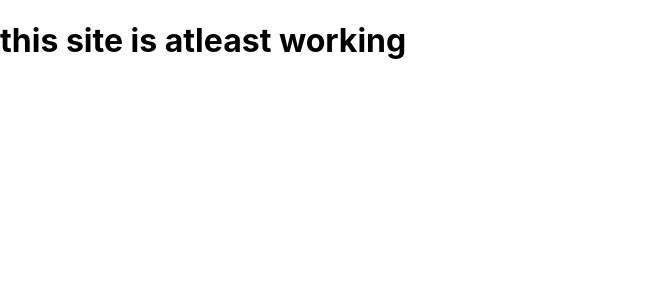
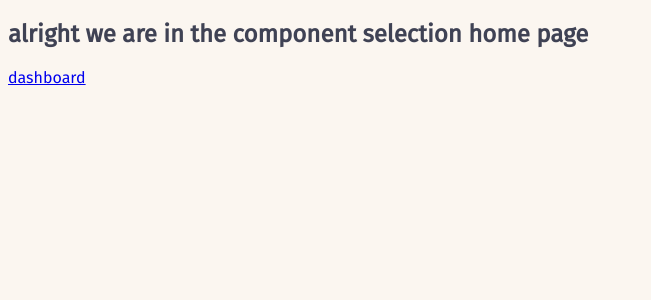
Before and after one commit to talksik/clean-force, a React (Create React App) app: page / in a window 1280 px wide. Shown: the top 300 px of the page, without its empty margins (0-651 px from the left). Built offline with nearby package versions, Linux system fonts and the light colour scheme.

Commit message:
font and basic color setup with scss structure

```diff
--- a/src/components/home/home.scss
+++ b/src/components/home/home.scss
@@ -0,0 +1 @@
+@import '../../styles/index';
--- a/src/index.css
+++ /dev/null
@@ -1,13 +0,0 @@
-body {
-  margin: 0;
-  font-family: -apple-system, BlinkMacSystemFont, 'Segoe UI', 'Roboto', 'Oxygen',
-    'Ubuntu', 'Cantarell', 'Fira Sans', 'Droid Sans', 'Helvetica Neue',
-    sans-serif;
-  -webkit-font-smoothing: antialiased;
-  -moz-osx-font-smoothing: grayscale;
-}
-
-code {
-  font-family: source-code-pro, Menlo, Monaco, Consolas, 'Courier New',
-    monospace;
-}
--- a/src/index.js
+++ b/src/index.js
@@ -1,12 +1,15 @@
 import React from 'react';
 import ReactDOM from 'react-dom';
-import './index.css';
+
 import Home from './components/home';
 import * as serviceWorker from './serviceWorker';
 
+// Styles
+import './styles/_index.scss';
+
 ReactDOM.render(
   <React.StrictMode>
-    <h1>this site is atleast working</h1>
+    <Home />
   </React.StrictMode>,
   document.getElementById('root')
 );
--- a/src/styles/_colors.scss
+++ b/src/styles/_colors.scss
@@ -1 +1,8 @@
-$primary-color: #333;
+$primary-background: #fbf6f0;
+$primary-text: #3f4254;
+$secondary-text: #b5b5c3;
+
+body {
+  color: $primary-text;
+  background-color: $primary-background;
+}
--- /dev/null
+++ b/src/styles/_fonts.scss
@@ -0,0 +1,5 @@
+@import url('https://fonts.googleapis.com/css2?family=Fira+Sans&display=swap');
+
+html {
+  font-family: 'Fira Sans', sans-serif;
+}
--- /dev/null
+++ b/src/styles/_index.scss
@@ -0,0 +1,2 @@
+@import './colors';
+@import './fonts';
```
